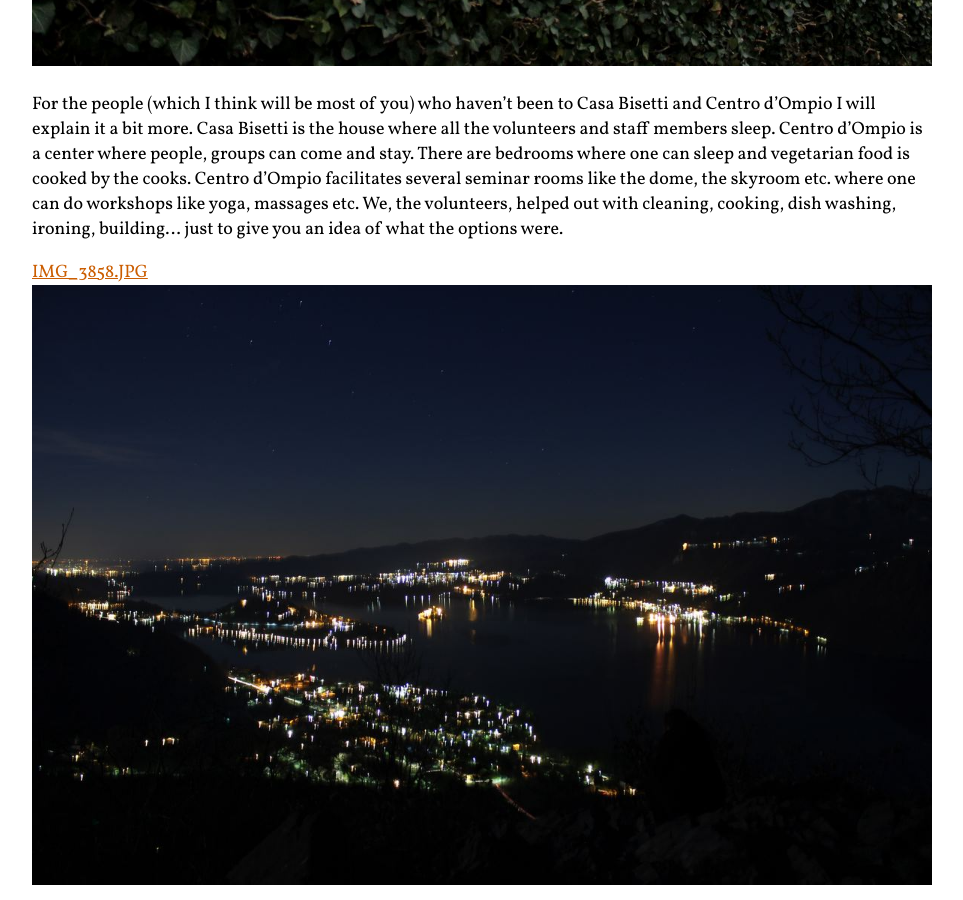
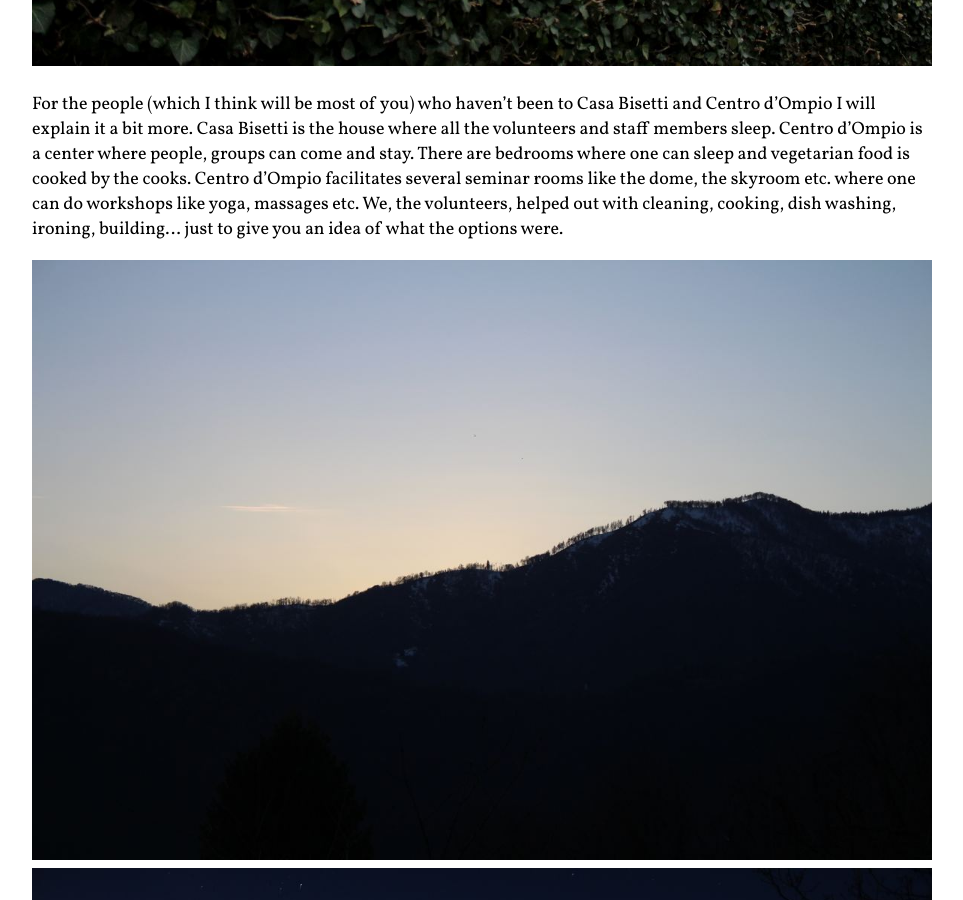
Before and after one commit to TomSmit/a-velvet-uproar, a Jekyll site: the page built from _posts/2015-10-11-casa-bisetti-and-centro-dompio.markdown, in a window 1280 px wide and 900 px high, scrolled down 1098 px. Shown: the whole window, without its empty margins (158-1121 px from the left). Built offline with Jekyll 4.4.1, drawn with Linux system fonts in a browser that asks for light colours; nearby versions of some CDN libraries.

Commit message:
Updated Casa Bisetti And Centro Dompio

```diff
--- a/_posts/2015-10-11-casa-bisetti-and-centro-dompio.markdown
+++ b/_posts/2015-10-11-casa-bisetti-and-centro-dompio.markdown
@@ -11,7 +11,7 @@ tags:
 
 For the people (which I think will be most of you) who haven’t been to Casa Bisetti and Centro d'Ompio I will explain it a bit more. Casa Bisetti is the house where all the volunteers and staff members sleep. Centro d'Ompio is a center where people, groups can come and stay. There are bedrooms where one can sleep and vegetarian food is cooked by the cooks. Centro d'Ompio facilitates several seminar rooms like the dome, the skyroom etc. where one can do workshops like yoga, massages etc. We, the volunteers, helped out with cleaning, cooking, dish washing, ironing, building… just to give you an idea of what the options were.
 
-[IMG_3858.JPG](/uploads/IMG_3858.JPG)
+![IMG_3858.JPG](/uploads/IMG_3858.JPG)
 ![IMG_38802.jpg](/uploads/IMG_38802.jpg)
 
 During our stay Jennifer from Canada, Maria from Spain, Elisabete from Portugal and Jake from the USA also joined the volunteer group. The group of volunteers was about nine people strong. As you can imagine there was always someone to talk to and to laugh with. Everyone was different and everyone had their own skill to share. We had drum circles, poetry nights, yoga classes in the morning, martial arts, Spanish classes, a photography workshop and an individual reiki session! Along with all those workshops we hiked to nearby towns like Omegna and Orta, we did a group night hike to ‘the cross’ on top of a mountain where we had a stunning view overlooking the lake. We even had an 'Earthship’ presentation from Shanti which was very interesting. During our time there, there were lots of talks about our current system and society. It triggered within me questions, inspiration and a desire to keep exploring.
```
